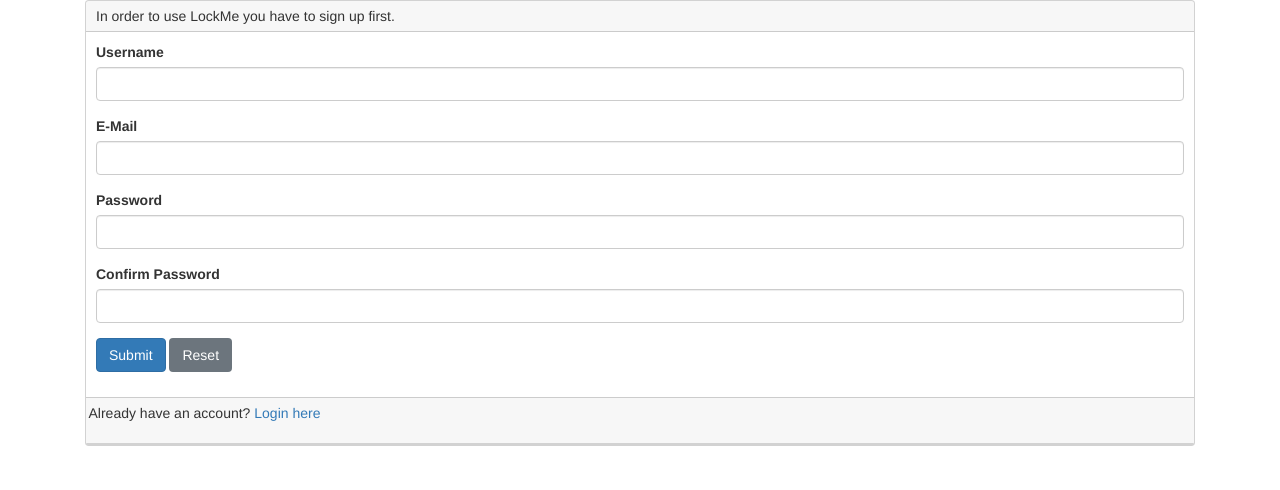
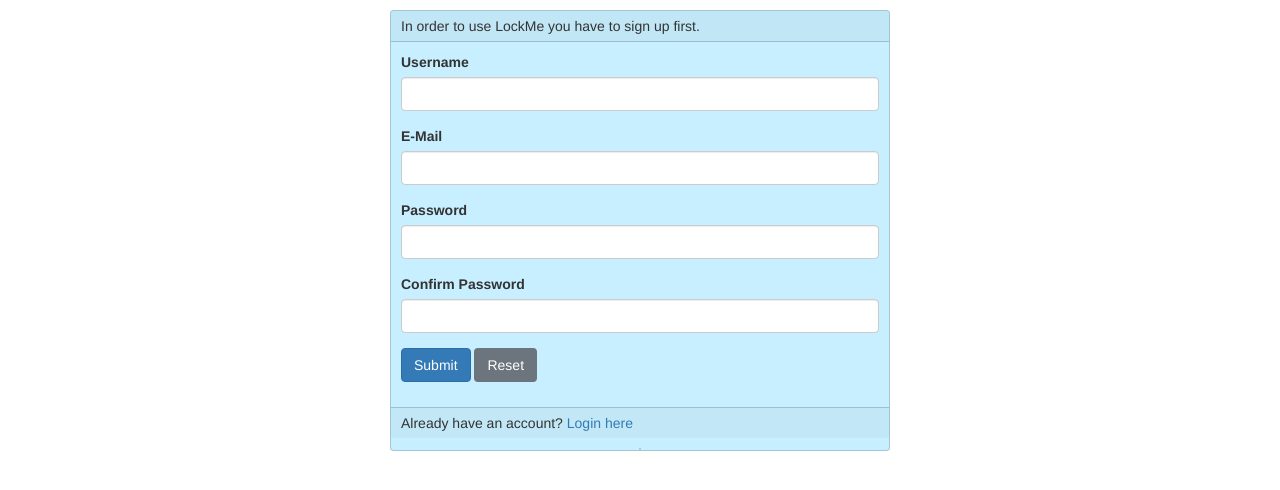
Before and after one commit to phil10430/Lockme-Website, a PHP site: page /register_form.php in a window 1280 px wide. Shown: the top 490 px of the page. Run offline with PHP 8.4, Linux system fonts and the light colour scheme; data that the repository does not hold is empty; some libraries are stand-ins or nearby versions.

Commit message:
- format register

```diff
--- a/box_control_form.php
+++ b/box_control_form.php
@@ -1,10 +1,10 @@
 <form action="<?php echo htmlspecialchars($_SERVER["PHP_SELF"]); ?>" method="post">
+
     <div class="text-center">
-    <div class="btn-group" role="group" aria-label="Basic mixed styles example">
         <button type="submit" name="OpenBox" class="btn btn-success">Open</button>
         <button type="submit" name="CloseBox" class="btn btn-warning">Close</button>
     </div>
-</div>
+
 
     <div class="row">
         <div class="col-md-12">
--- a/login_form.php
+++ b/login_form.php
@@ -23,5 +23,5 @@
     <div class="form-group">
         <input type="submit" class="btn btn-primary" value="Login" name="submitLogin">
     </div>
-    <p>Don't have an account? <a href="register_page.php">Sign up now</a>.</p>
+
 </form>
--- a/mystyle.css
+++ b/mystyle.css
@@ -1,14 +1,11 @@
-[class*="col-"] {
-    margin-bottom: 5px;
+.card{
+    margin: 10px auto;
+    margin-bottom: 0px;
+    float: none; /* Added */
+    background-color: #c8efff;
+    Max-width: 500px;
 }
 
-[class*="btn-group"] {
-    margin-bottom: 5px;
+.row{
+    margin-top: 10px;
 }
-
-.card{
-    margin: 30px auto; /* Added */
-    float: none; /* Added */
-    background-color: rgba(255,255,255,100);
-    Max-width: 500px;
-}
--- a/register_form.php
+++ b/register_form.php
@@ -7,10 +7,17 @@
     <meta name="viewport" content="width=device-width; initial-scale=1.0;">
     <title>LockMe</title>
     <script src="https://code.jquery.com/jquery-1.10.2.js"></script>
-    <!-- DateTimePicker -->
+
+    <!-- DateTimePicker stylesheets -->
     <link href="https://cdn.jsdelivr.net/npm/bootstrap@5.2.0/dist/css/bootstrap.min.css" rel="stylesheet">
     <link rel="stylesheet" href="https://maxcdn.bootstrapcdn.com/bootstrap/3.4.1/css/bootstrap.min.css">
     <link rel="stylesheet" href="https://cdnjs.cloudflare.com/ajax/libs/bootstrap-datetimepicker/4.17.47/css/bootstrap-datetimepicker.css">
+
+    <!-- My stylesheet must come after bootstrap styles to ensure priority -->
+    <link rel="stylesheet" href="mystyle.css">
+
+
+    <!-- DateTimePicker scripts -->
     <script src="https://ajax.googleapis.com/ajax/libs/jquery/3.4.1/jquery.min.js"></script>
     <script src="https://maxcdn.bootstrapcdn.com/bootstrap/3.4.1/js/bootstrap.min.js"></script>
     <script src="https://cdnjs.cloudflare.com/ajax/libs/moment.js/2.24.0/moment.min.js"></script>
@@ -60,18 +67,10 @@
             </div>
 
             <div class="card-footer">
-            <div class="row form-group">
-                <div class="col-sm">
                 Already have an account? <a href="index.php">Login here</a>
             </div>
-            </div>
-        </div>
-
 
         <div class="card">
-
-
-
 
     </section>
 
```
Also changed, not shown: index.php (+7 -3 lines). Lines whose indentation alone changed are shown as unchanged.
